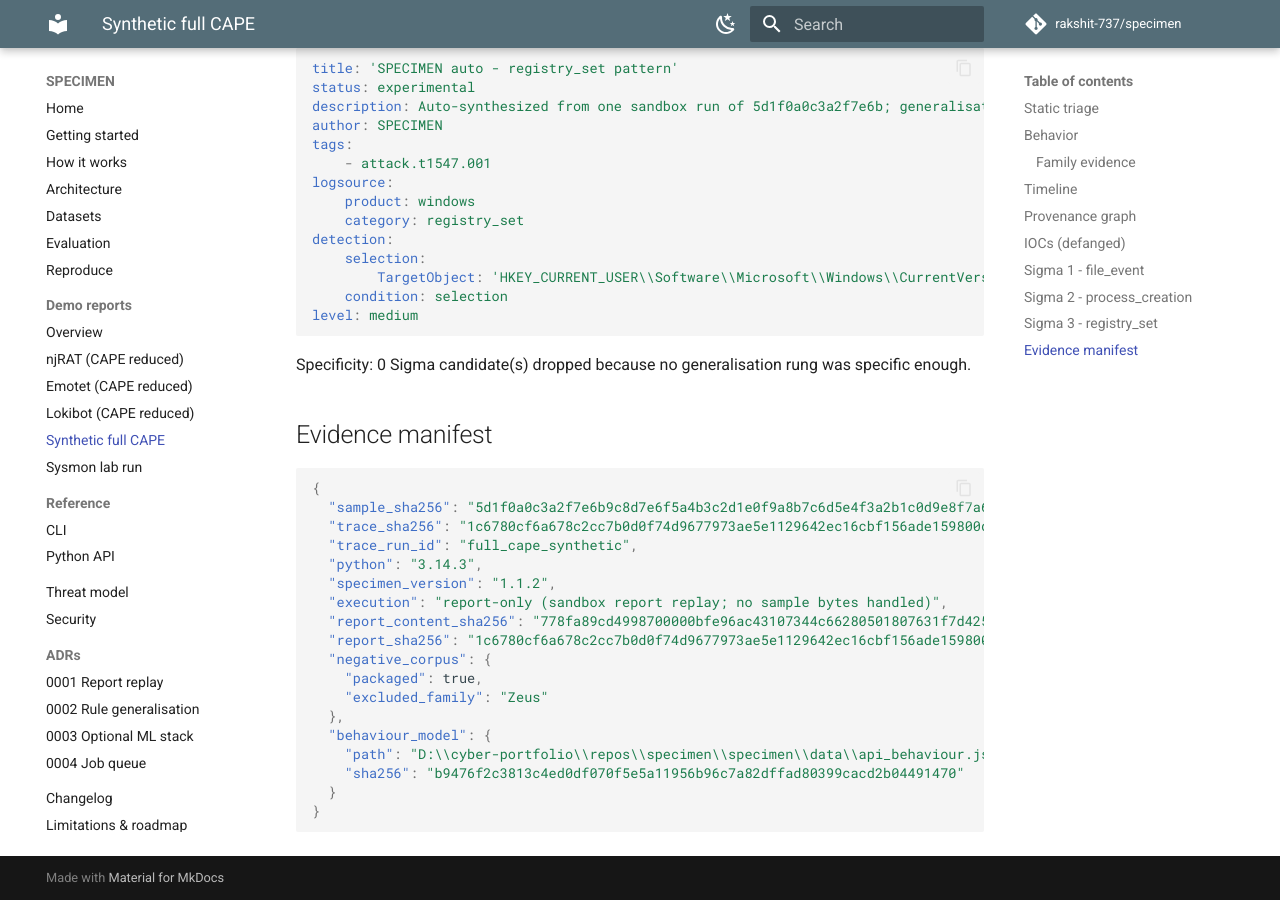
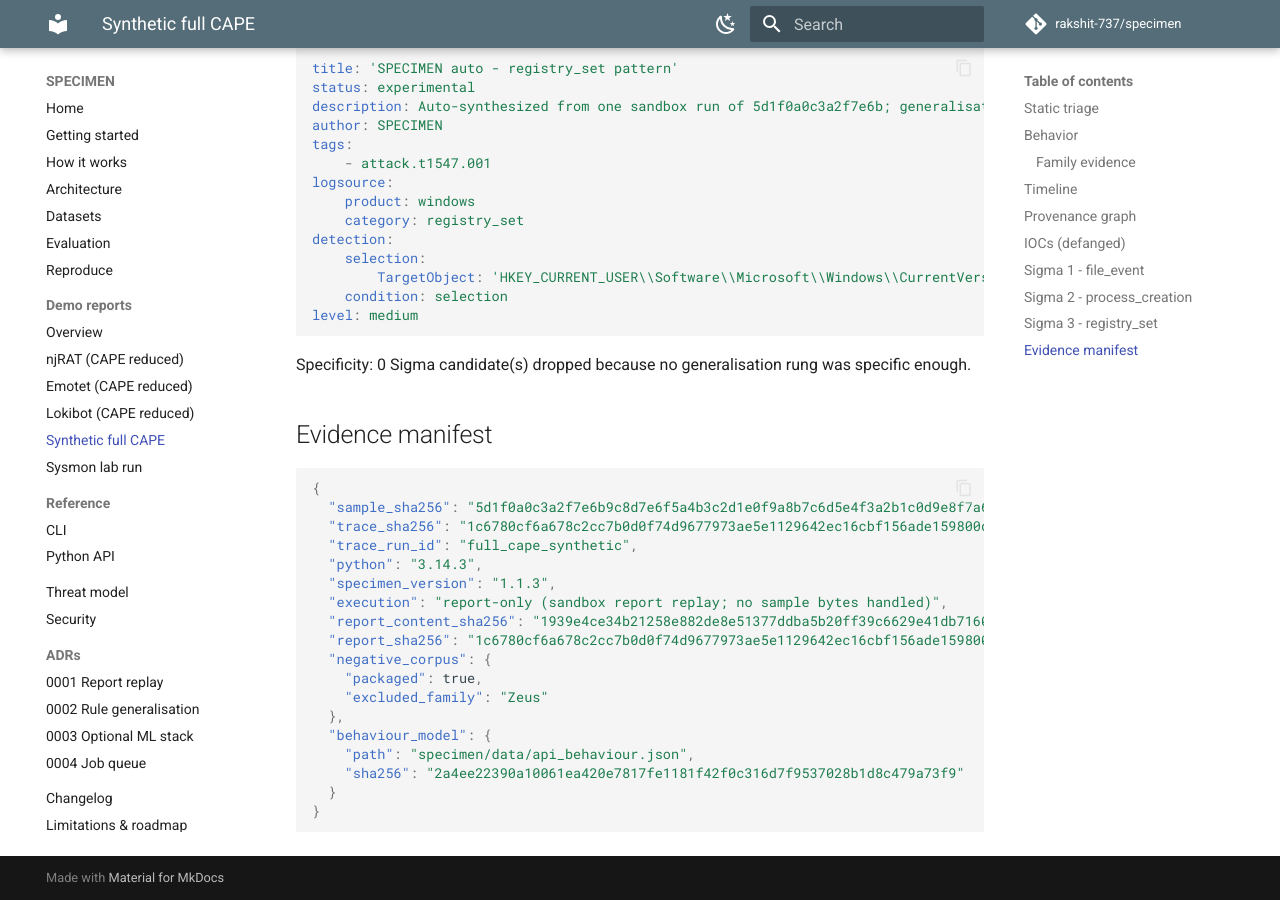
Before and after one commit to rakshit-737/specimen, an MkDocs documentation site: the page built from docs/demo/full_cape_synthetic.md, in a window 1280 px wide and 900 px high, scrolled down 3960 px. Built offline with MkDocs 1.6.1 and Material for MkDocs 9.7.7, drawn with Linux system fonts in a browser that asks for light colours; comment, search, counter and statistics services are not loaded.

Commit message:
chore(release): 1.1.3
Co-Authored-By: Claude <noreply@anthropic.com>

````diff
--- a/docs/demo/full_cape_synthetic.md
+++ b/docs/demo/full_cape_synthetic.md
@@ -143,17 +143,17 @@ Specificity: 0 Sigma candidate(s) dropped because no generalisation rung was spe
   "trace_sha256": "1c6780cf6a678c2cc7b0d0f74d9677973ae5e1129642ec16cbf156ade159800d",
   "trace_run_id": "full_cape_synthetic",
   "python": "3.14.3",
-  "specimen_version": "1.1.2",
+  "specimen_version": "1.1.3",
   "execution": "report-only (sandbox report replay; no sample bytes handled)",
-  "report_content_sha256": "778fa89cd4998700000bfe96ac43107344c66280501807631f7d4253cb546ac6",
+  "report_content_sha256": "1939e4ce34b21258e882de8e51377ddba5b20ff39c6629e41db7160578cd8b7a",
   "report_sha256": "1c6780cf6a678c2cc7b0d0f74d9677973ae5e1129642ec16cbf156ade159800d",
   "negative_corpus": {
     "packaged": true,
     "excluded_family": "Zeus"
   },
   "behaviour_model": {
-    "path": "D:\\cyber-portfolio\\repos\\specimen\\specimen\\data\\api_behaviour.json",
-    "sha256": "b9476f2c3813c4ed0df070f5e5a11956b96c7a82dffad80399cacd2b04491470"
+    "path": "specimen/data/api_behaviour.json",
+    "sha256": "2a4ee22390a10061ea420e7817fe1181f42f0c316d7f9537028b1d8c479a73f9"
   }
 }
 ```
--- a/pyproject.toml
+++ b/pyproject.toml
@@ -4,7 +4,7 @@ build-backend = "setuptools.build_meta"
 
 [project]
 name = "specimen"
-version = "1.1.2"
+version = "1.1.3"
 description = "Sample-to-story malware analysis pipeline: explainable static gate, CAPE/trace replay into a provenance graph, family attribution, and specificity-checked YARA + Sigma synthesis (lab-only, never executes samples)"
 readme = "README.md"
 license = "MIT"
--- a/specimen/__init__.py
+++ b/specimen/__init__.py
@@ -1,2 +1,2 @@
 """SPECIMEN - sample-to-story malware analysis pipeline (report/trace replay; never executes samples)."""
-__version__ = "1.1.2"
+__version__ = "1.1.3"
````
Also changed, not shown: CHANGELOG.md (+8 -0 lines), docs/demo/avast_emotet_1.md (+2 -2 lines), docs/demo/avast_lokibot_1.md (+2 -2 lines), docs/demo/avast_njrat_1.md (+2 -2 lines), docs/demo/index.md (+1 -1 lines), docs/demo/summary.json (+6 -6 lines), docs/demo/sysmon_lab_run.md (+2 -2 lines), 2 other files.
